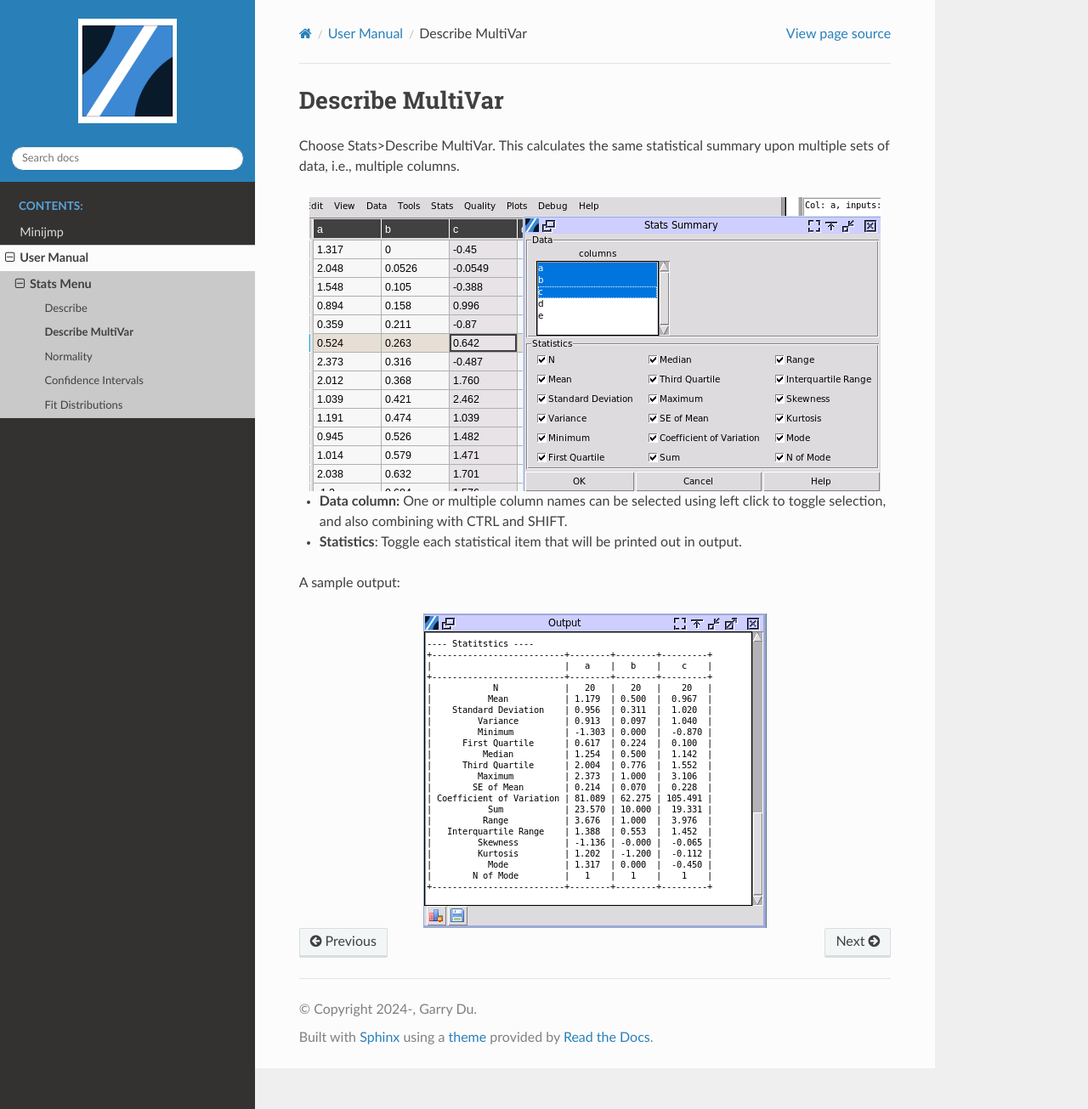
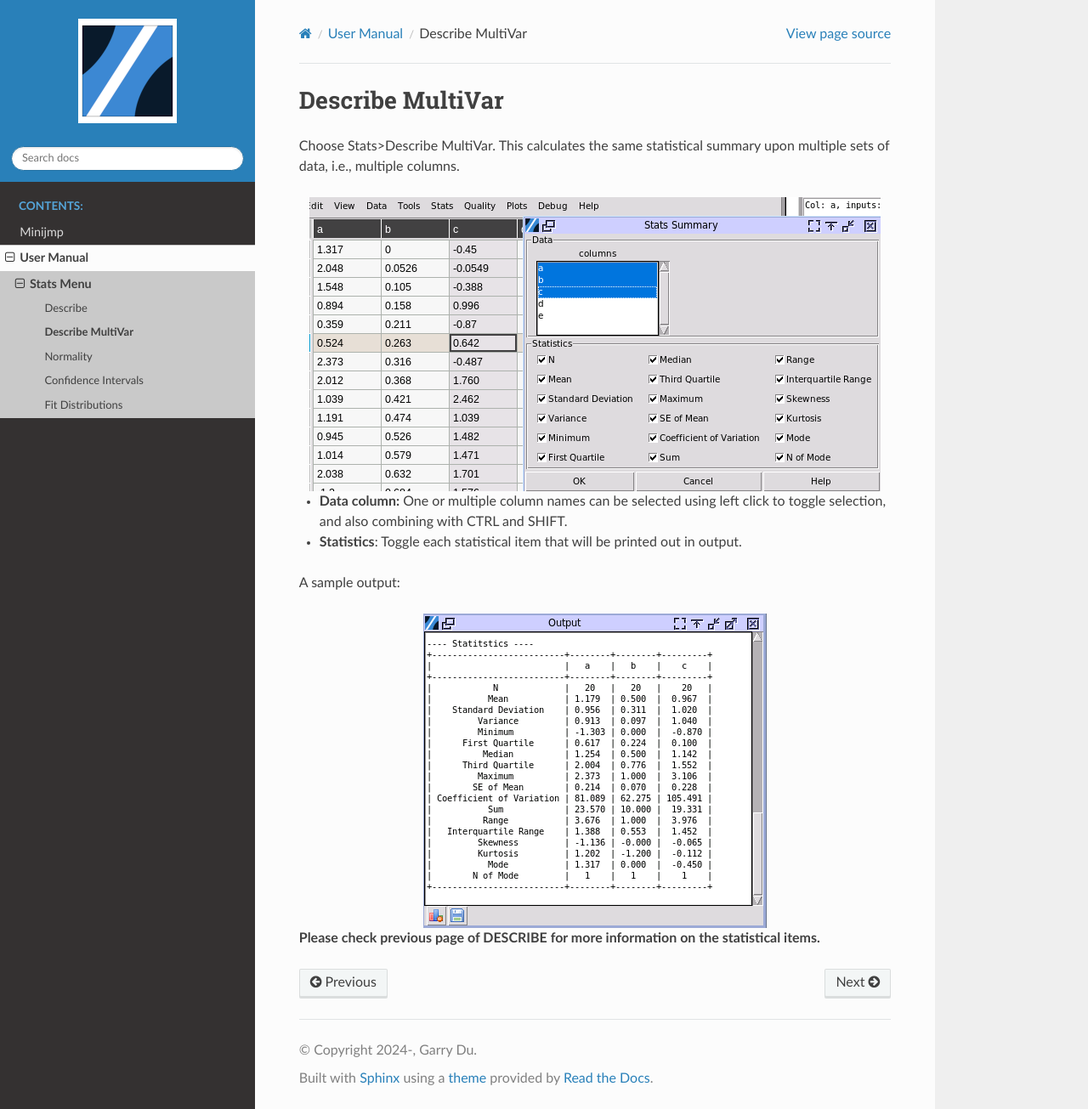
Before and after one commit to garrydu/Minijmp, a Sphinx documentation site: the page built from docs/usage/describe_multivar.rst, in a window 1280 px wide and 1305 px high. Shown: the whole window at 85% size. Built offline with Sphinx 7.4.7 and the Read the Docs theme 3.1.0, drawn with Linux system fonts in a browser that asks for light colours.

Commit message:
updated help.json

```diff
--- a/docs/usage/describe_multivar.rst
+++ b/docs/usage/describe_multivar.rst
@@ -15,3 +15,5 @@ A sample output:
 
 .. image:: images/multides2.png
    :align: center
+
+**Please check previous page of DESCRIBE for more information on the statistical items.**
```
Also changed, not shown: 1 other file.
